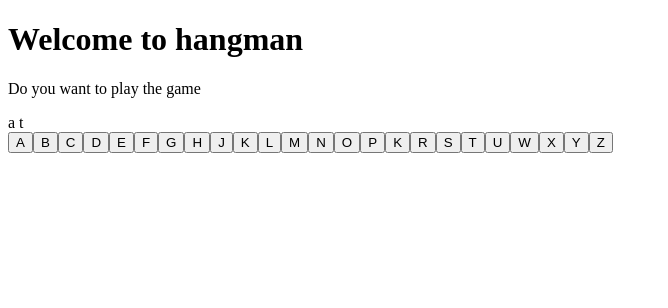
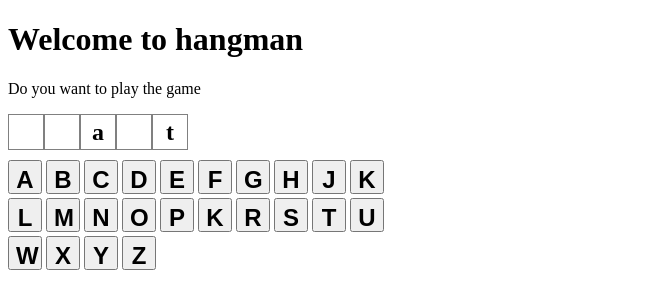
Before and after one commit to FadiZahhar/hangman-training, a React (Create React App) app in the folder hangman/: page / in a window 1280 px wide. Shown: the top 308 px of the page, without its empty margins (0-668 px from the left). Built offline with nearby package versions, Linux system fonts and the light colour scheme.

Commit message:
adding the application style css

```diff
--- /dev/null
+++ b/hangman/src/App.css
@@ -0,0 +1,36 @@
+.app-container {
+    width:400px;
+}
+
+.flex {
+    display:flex;
+}
+
+.flex-wrap {
+    flex-wrap:wrap;
+}
+
+.letter {
+    border: 1px solid gray;
+    font-size: 24px;
+    font-weight: bold;
+    line-height: 34px;
+    height:34px;
+    width:34px;
+    text-align:center;
+}
+
+.mt-10 {
+    margin-top:10px;
+}
+
+.button {
+    font-size:24px;
+    font-weight: bold;
+    line-height: 34px;
+    height:34px;
+    width:34px;
+    text-align:center;
+    margin-right:4px;
+    margin-bottom:4px;
+}
--- a/hangman/src/ButtonGrid.js
+++ b/hangman/src/ButtonGrid.js
@@ -11,7 +11,7 @@ export default function() {
         />
     ));
     return (
-        <div>
+        <div className="flex flex-wrap mt-10">
             {buttons}
         </div>
     );
--- a/hangman/src/GameBoard.js
+++ b/hangman/src/GameBoard.js
@@ -1,9 +1,10 @@
+import './App.css';
 import LetterGrids from "./LetterGrids";
 import ButtonGrid from "./ButtonGrid";
 
 export default function GameBoard({secretWord}) {
     return (
-        <div>
+        <div className='app-container'>
             <LetterGrids secretWord={secretWord}
             guessedLetters={['R','a','t']}
             />
--- a/hangman/src/Letter.js
+++ b/hangman/src/Letter.js
@@ -1,5 +1,3 @@
-import React from 'react';
-
 export default function Letter({value,isShown}) {
 let output = ' ';
 
@@ -8,7 +6,7 @@ if(isShown) {
 }
 
 return (
-    <span>{output}</span>
+    <span className="letter">{output}</span>
 );
 
 }
--- a/hangman/src/LetterGrids.js
+++ b/hangman/src/LetterGrids.js
@@ -13,7 +13,7 @@ export default function LetterGrids({secretWord, guessedLetters}) {
                      />
                  )})
     return (
-        <div>
+        <div class="flex flex-wrap">
             {Letters}
         </div>
     );
--- a/hangman/src/button.js
+++ b/hangman/src/button.js
@@ -1,7 +1,7 @@
 export default function ({value}) {
 
     return (
-        <button>{value}</button>
+        <button className="button">{value}</button>
     );
 
     }
```
